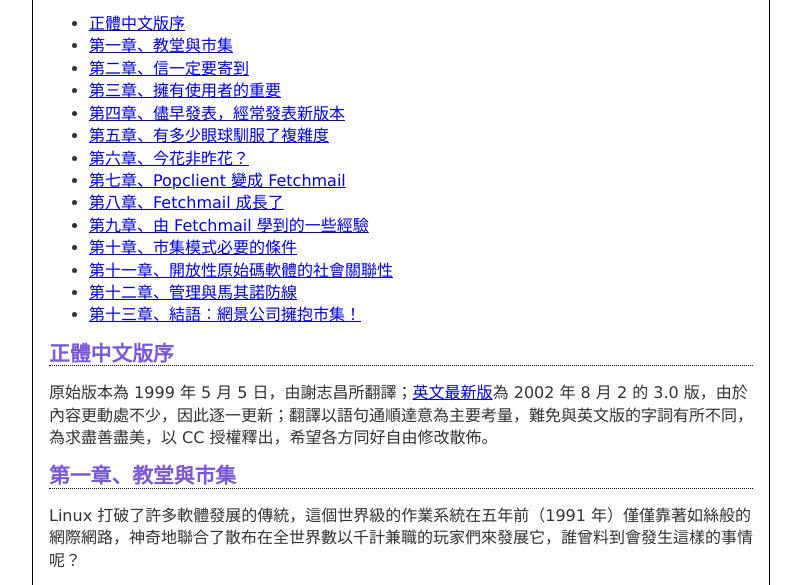
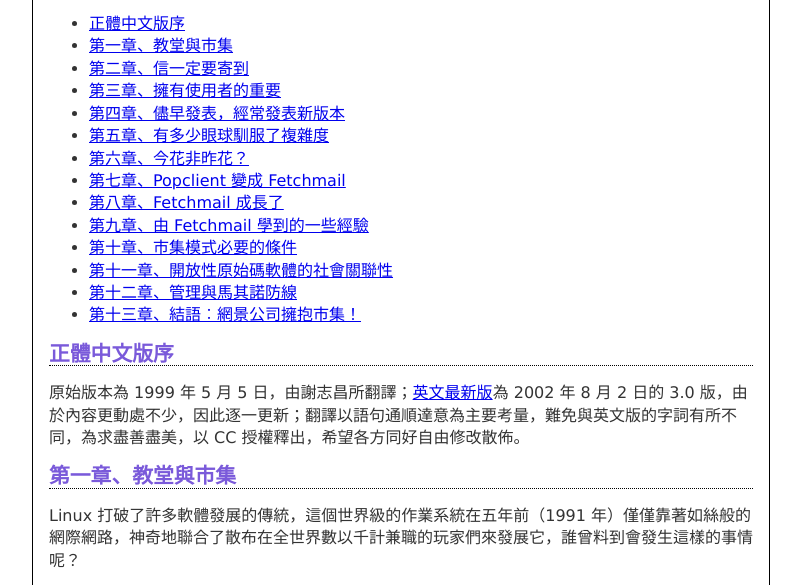
Before and after one commit to crazyangelo/Cathedral-and-Bazaar, a plain HTML site: page index.html in a window 1280 px wide. Shown: the part 143-728 px from the top of the page, without its empty margins (239-1040 px from the left). Drawn offline with Linux system fonts and the light colour scheme.

Commit message:
Update index.html

```diff
--- a/index.html
+++ b/index.html
@@ -35,7 +35,7 @@
 </ul>
 </nav>
 <h1 id="正體中文版序"><a href="#TOC">正體中文版序</a></h1>
-<p>原始版本為 1999 年 5 月 5 日，由謝志昌所翻譯；<a href="http://www.catb.org/esr/writings/homesteading/cathedral-bazaar/">英文最新版</a>為 2002 年 8 月 2 的 3.0 版，由於內容更動處不少，因此逐一更新；翻譯以語句通順達意為主要考量，難免與英文版的字詞有所不同，為求盡善盡美，以 CC 授權釋出，希望各方同好自由修改散佈。</p>
+<p>原始版本為 1999 年 5 月 5 日，由謝志昌所翻譯；<a href="http://www.catb.org/esr/writings/homesteading/cathedral-bazaar/">英文最新版</a>為 2002 年 8 月 2 日的 3.0 版，由於內容更動處不少，因此逐一更新；翻譯以語句通順達意為主要考量，難免與英文版的字詞有所不同，為求盡善盡美，以 CC 授權釋出，希望各方同好自由修改散佈。</p>
 <h1 id="第一章教堂與市集"><a href="#TOC">第一章、教堂與市集</a></h1>
 <p>Linux 打破了許多軟體發展的傳統，這個世界級的作業系統在五年前（1991 年）僅僅靠著如絲般的網際網路，神奇地聯合了散布在全世界數以千計兼職的玩家們來發展它，誰曾料到會發生這樣的事情呢？</p>
 <p>我當然也沒料到，Linux 出現在我電腦螢幕是在 1993 年初，當時我埋首於 UNIX 及開放性原始碼的軟體發展已有十年，1980 年代中期，我是 GNU<sup><a href="#fn1" class="footnoteRef" id="fnref1">1</a></sup> 專案首批的貢獻者之一，我寫過許多開放性原始碼的軟體放到網路上供人使用，也曾獨立或協同發展好幾個程式（nethack，Emacs 的 VC 和 GUD 功能，xlife，...等等），這些程式到今天仍廣泛地為人所用，我想我知道這是怎麼辦到的。</p>
```
